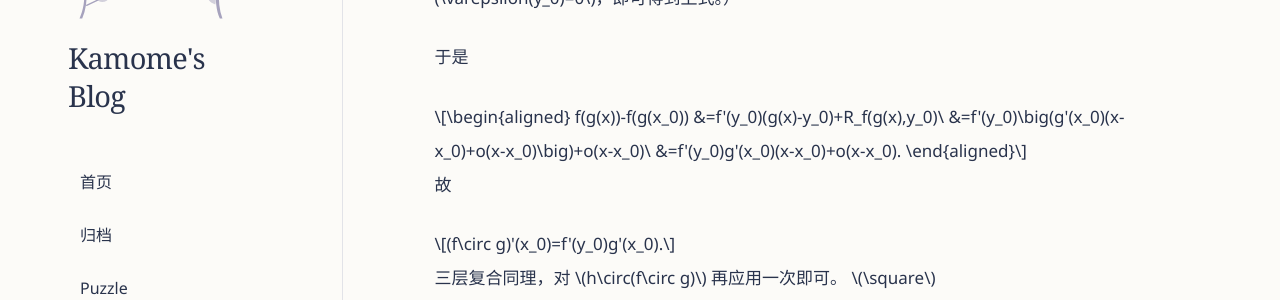
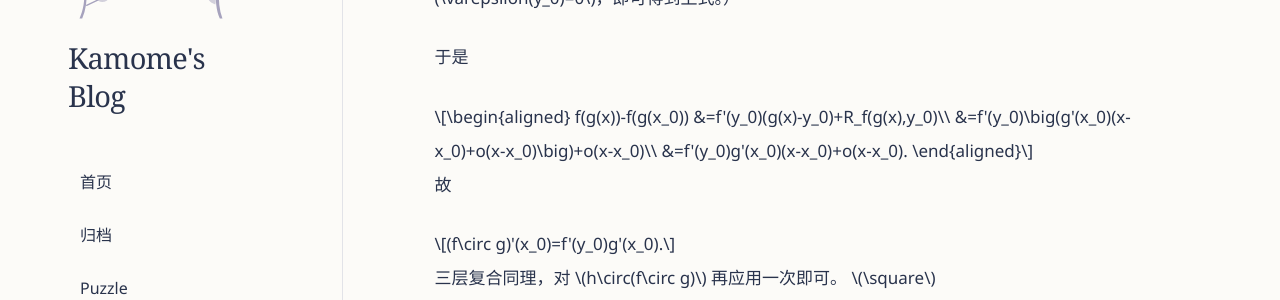
Before and after one commit to ushg8877/ushg8877.github.io, a Jekyll site: the page built from _posts/2026-10-19-note.md, in a window 1280 px wide and 900 px high, scrolled down 7566 px. Shown: the part 155-455 px from the top of the window. Built offline with Jekyll 4.4.1, drawn with Linux system fonts in a browser that asks for light colours; a script that is not in the unit is left out; comment, search, counter and statistics services are not loaded; some of the changed text lies outside the part shown.

Commit message:
Update blog from local manager

```diff
--- a/_posts/2026-10-19-note.md
+++ b/_posts/2026-10-19-note.md
@@ -262,8 +262,8 @@
 $$
 \begin{aligned}
 f(g(x))-f(g(x_0))
-&=f'(y_0)(g(x)-y_0)+R_f(g(x),y_0)\
-&=f'(y_0)\big(g'(x_0)(x-x_0)+o(x-x_0)\big)+o(x-x_0)\
+&=f'(y_0)(g(x)-y_0)+R_f(g(x),y_0)\\
+&=f'(y_0)\big(g'(x_0)(x-x_0)+o(x-x_0)\big)+o(x-x_0)\\
 &=f'(y_0)g'(x_0)(x-x_0)+o(x-x_0).
 \end{aligned}
 $$
--- a/assets/access/articles/8bd73a7a0b26dbf8b739df9424b5ee88.json
+++ b/assets/access/articles/8bd73a7a0b26dbf8b739df9424b5ee88.json
@@ -1 +1 @@
-{"codes":[{"id":"ffda83de513006bfb181716fb0f0bcc2b6b46304a8f881d3fa3deef43c78cf8c","iv":"vmfB6fAlyJtQK2Pr","rounds":600000,"salt":"UNGuyr1fTWxc_zumV5fTyQ","wrapped_key":"kM15jc_36mWYpIhxT1VU2yoq33ee__iv-SvkdvigrmJsDFA5N2umcCs345QClkVb"}],"epoch":"11938adc66396710bd72baa1ea25ef57","version":1,"puzzle":{"version":1,"id":"8bd73a7a0b26dbf8b739df9424b5ee88","kdf":"PBKDF2-SHA256","rounds":3000000,"salt":"vxG5cySSNHBqsmD2Bc3fng","iv":"ZejJjCbGJ1vNjcj2","wrapped_code":"GSFsPxODGWdEJdCi3br7H-FO5-pkWgOYLoGXgBCEs7v5YHGaQibskES046V_F8F4","hint":"|旮旯| =17\n\n|??| = 1-8pi？"}}
+{"codes":[{"id":"ffda83de513006bfb181716fb0f0bcc2b6b46304a8f881d3fa3deef43c78cf8c","iv":"vmfB6fAlyJtQK2Pr","rounds":600000,"salt":"UNGuyr1fTWxc_zumV5fTyQ","wrapped_key":"kM15jc_36mWYpIhxT1VU2yoq33ee__iv-SvkdvigrmJsDFA5N2umcCs345QClkVb"}],"epoch":"11938adc66396710bd72baa1ea25ef57","version":1,"puzzle":{"version":1,"id":"8bd73a7a0b26dbf8b739df9424b5ee88","kdf":"PBKDF2-SHA256","rounds":3000000,"salt":"vxG5cySSNHBqsmD2Bc3fng","iv":"ZejJjCbGJ1vNjcj2","wrapped_code":"GSFsPxODGWdEJdCi3br7H-FO5-pkWgOYLoGXgBCEs7v5YHGaQibskES046V_F8F4","hint":"|旮旯| = $17$\n\n|??| = $1-8pi$"}}
```
Also changed, not shown: other parts of _posts/2026-10-19-note.md (+1 -1 lines), _data/article_render/e613ef61830f2321af99d840e68dbd6a.json (+2 -2 lines).
